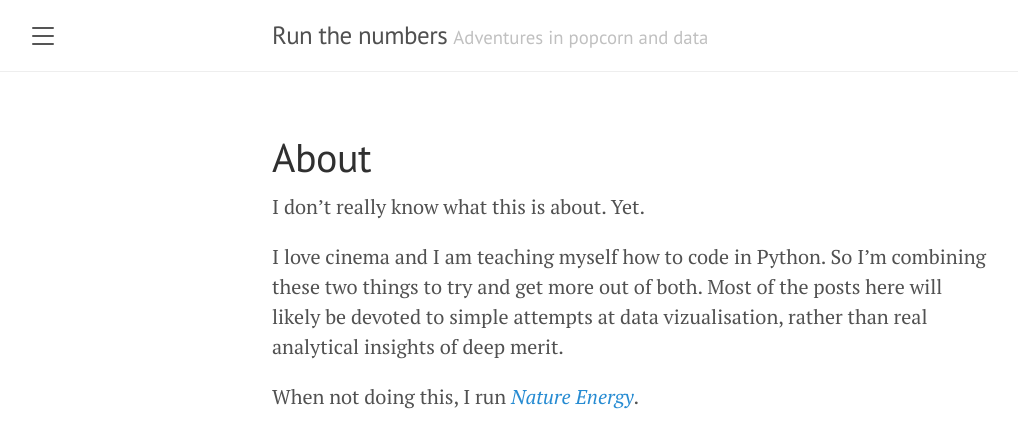
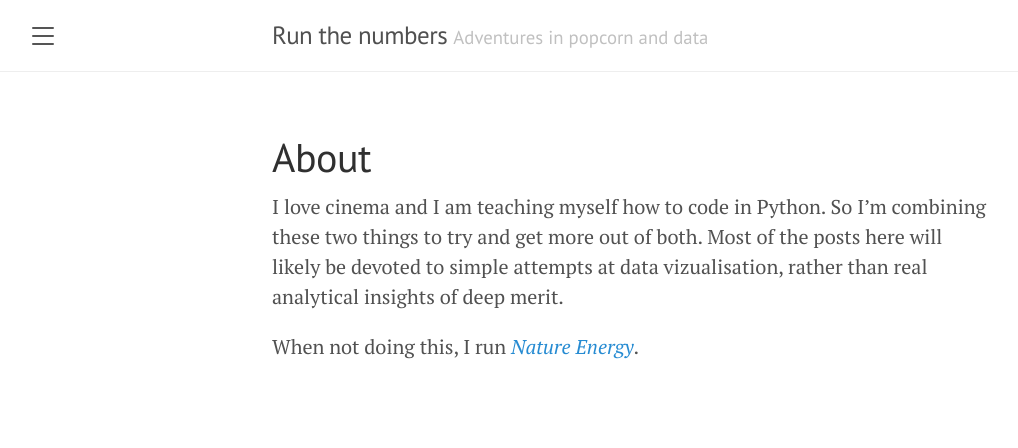
Before and after one commit to nsdean/hello-world, a Jekyll site: the page built from about.md, in a window 1280 px wide. Shown: the top 448 px of the page, without its empty margins (8-1026 px from the left). Built offline with Jekyll 4.4.1, drawn with Linux system fonts in a browser that asks for light colours.

Commit message:
Update about.md

```diff
--- a/about.md
+++ b/about.md
@@ -2,8 +2,6 @@
 layout: page
 title: About
 ---
-
-I don't really know what this is about. Yet.
 
 I love cinema and I am teaching myself how to code in Python. So I'm combining
 these two things to try and get more out of both. Most of the posts here will
```
